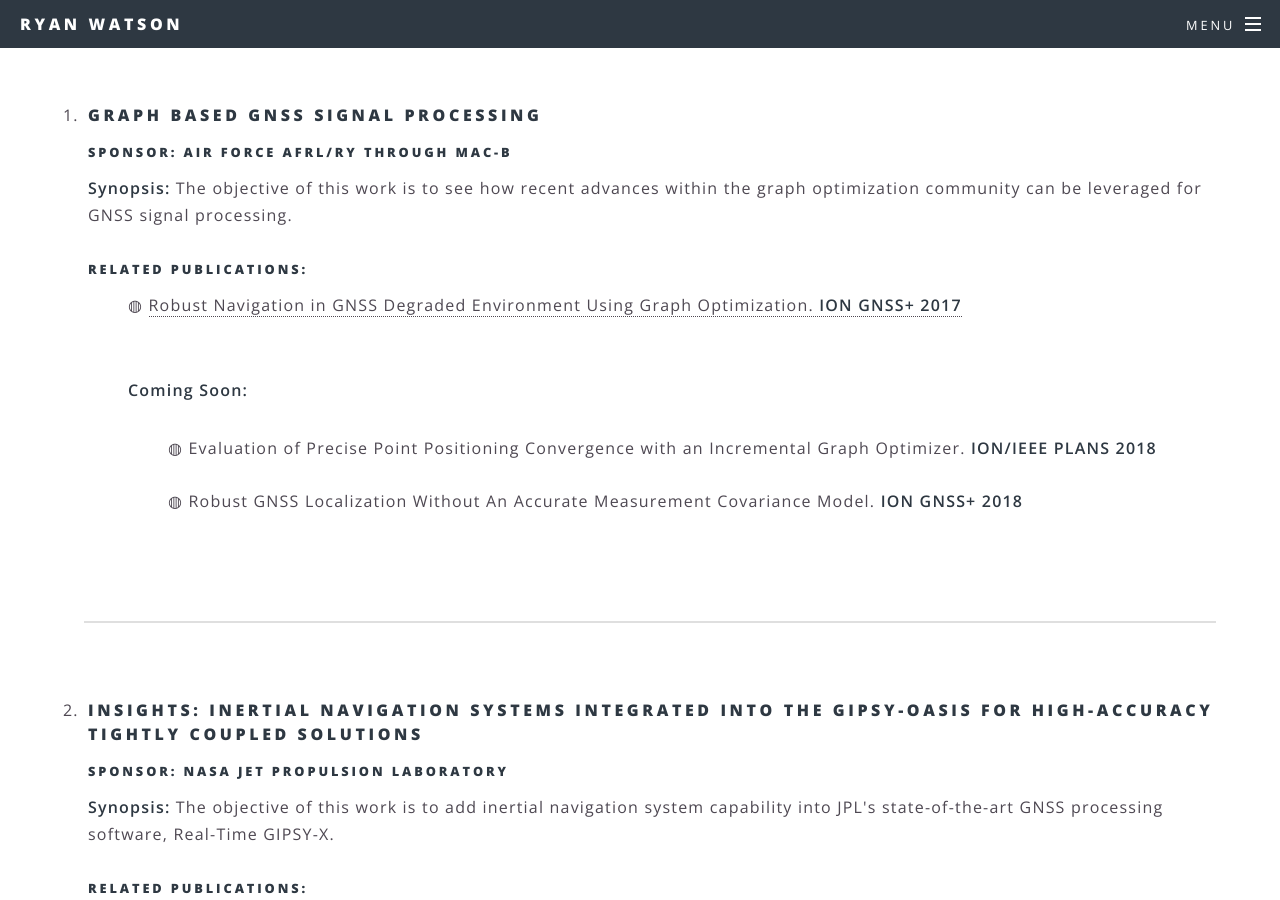
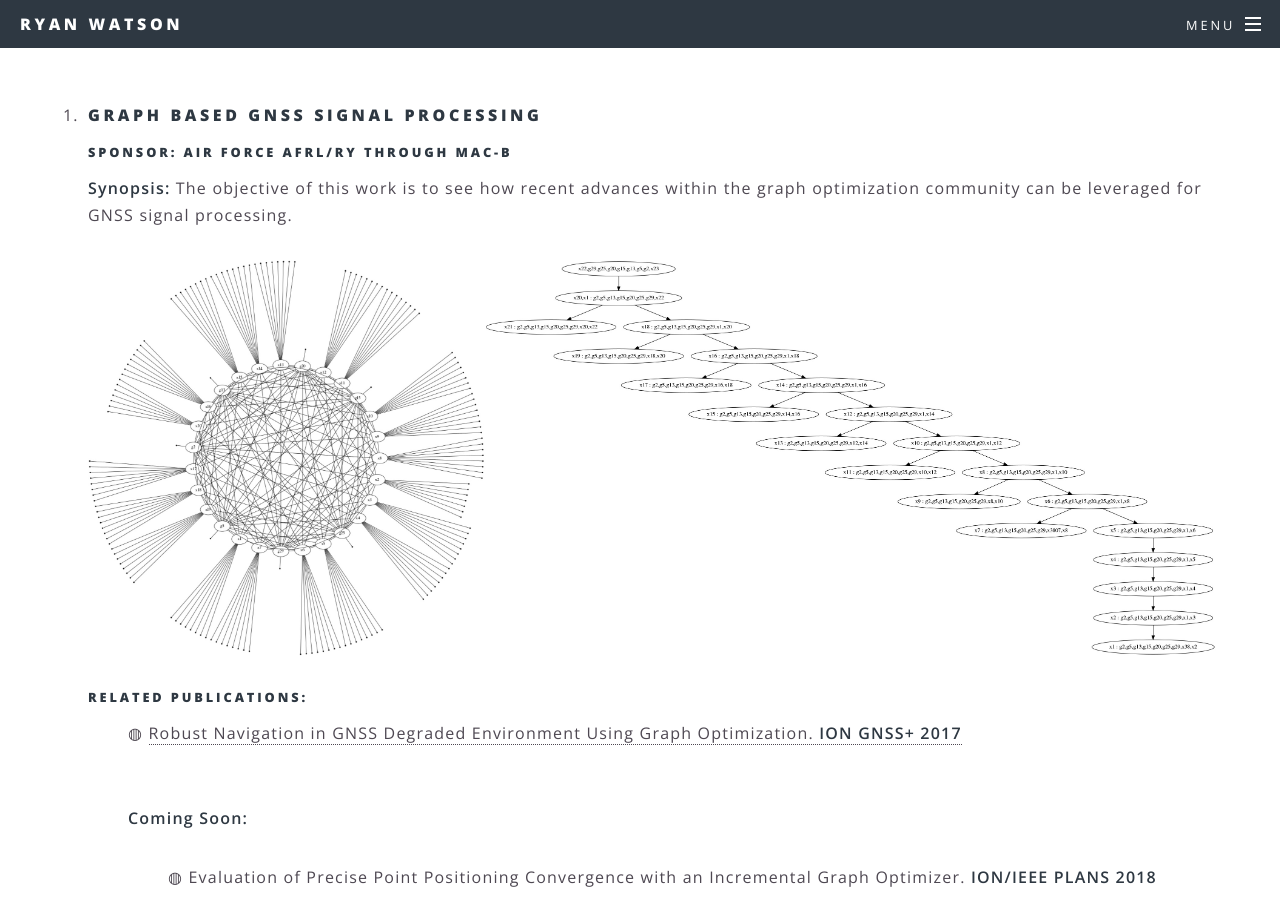
Before and after one commit to watsonryan/watsonryan.github.io, a Jekyll site: the page built from projects.html, in a window 1280 px wide and 900 px high, scrolled down 441 px. Built offline with Jekyll 4.4.1, drawn with Linux system fonts in a browser that asks for light colours.

Commit message:
update grpah image

```diff
--- a/projects.html
+++ b/projects.html
@@ -11,6 +11,9 @@ title: Projects
               <h4> Graph Based GNSS Signal Processing </h4>
               <h5> Sponsor: Air Force AFRL/RY through Mac-B </h5>
               <p> <b> Synopsis: </b> The objective of this work is to see how recent advances within the graph optimization community can be leveraged for GNSS signal processing. </p>
+
+    			<div class="12u"><span class="image fit"><img src="images/gnssGraph.png" alt="" /></span></div>
+
               <h5> Related Publications: </h5>
               <p style="margin-left: 40px">
               &#9677;  <a href="https://www.researchgate.net/publication/320084321_Robust_Navigation_in_GNSS_Degraded_Environment_Using_Graph_Optimization"> Robust Navigation in GNSS Degraded Environment Using Graph Optimization. <b> ION GNSS+ 2017 </b> </a>
```
Also changed, not shown: images/gnssGraph.png (added), 3 other files.
